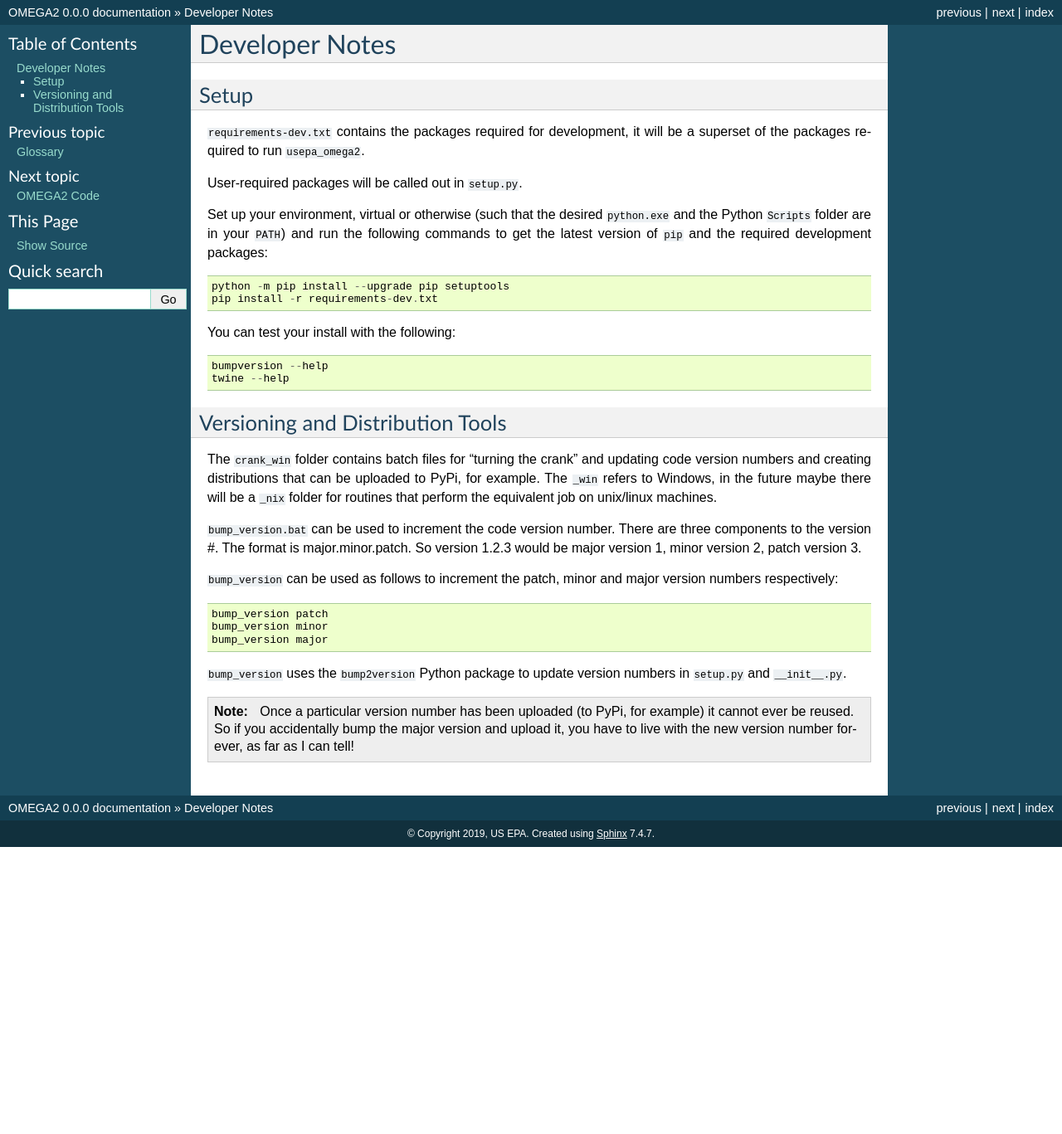
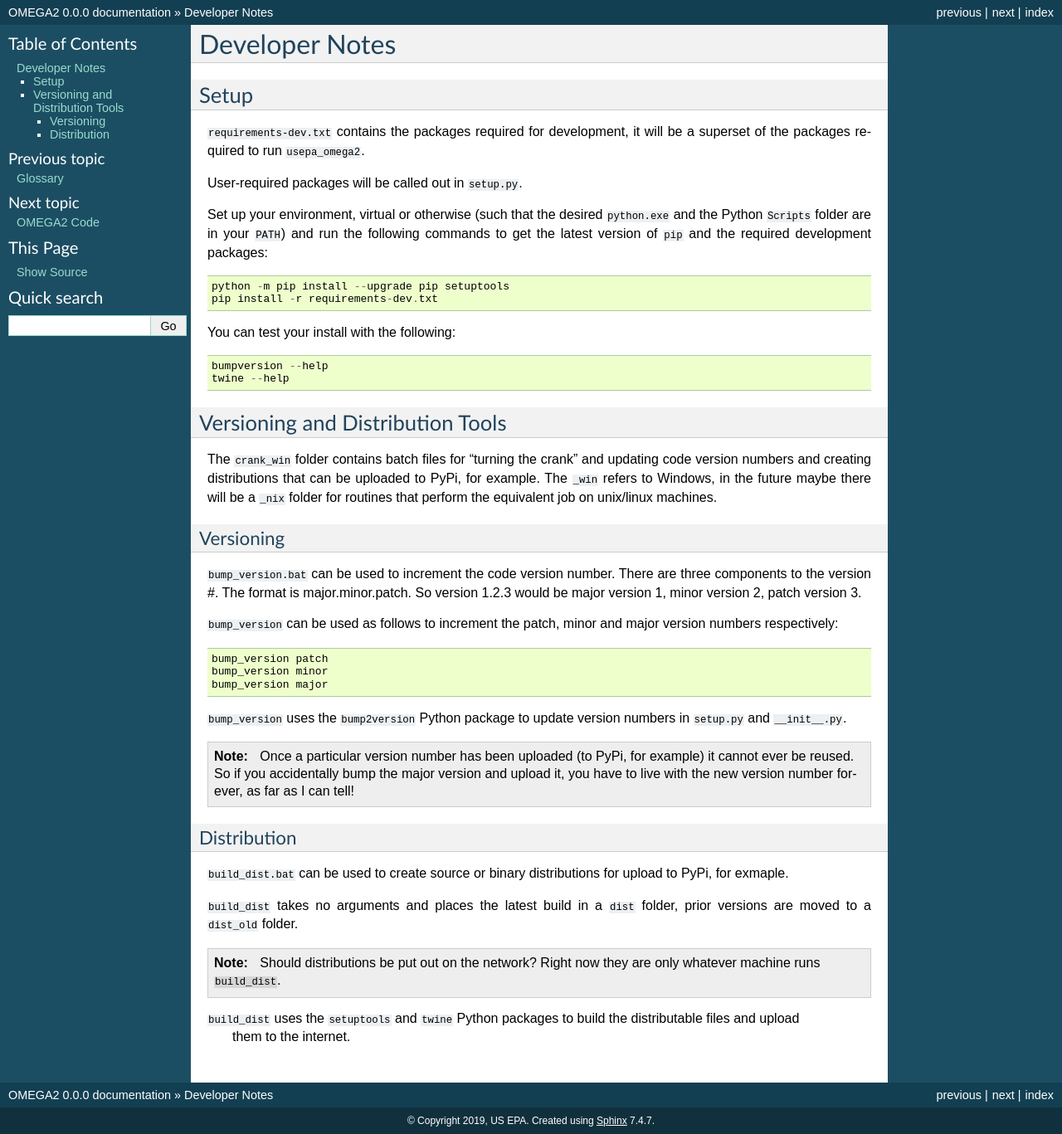
Before and after one commit to USEPA/EPA_OMEGA_Model, a Sphinx documentation site: the page built from doc/source/developer.rst, in a window 1280 px wide. Shown: the whole page at 83% size. Built offline with Sphinx 7.4.7, drawn with Linux system fonts in a browser that asks for light colours; pages that are not in the unit, such as notebooks, are missing from menus; before the commit the page ends 1021 px from its top, so only the background shows below that.

Commit message:
updates for developer notes

```diff
--- a/doc/source/developer.rst
+++ b/doc/source/developer.rst
@@ -32,6 +32,9 @@ The ``crank_win`` folder contains batch files for "turning the crank" and updati
 creating distributions that can be uploaded to PyPi, for example.  The ``_win`` refers to Windows, in the future
 maybe there will be a ``_nix`` folder for routines that perform the equivalent job on unix/linux machines.
 
+Versioning
+^^^^^^^^^^
+
 ``bump_version.bat`` can be used to increment the code version number.  There are three components to the version #.
 The format is major.minor.patch.  So version 1.2.3 would be major version 1, minor version 2, patch version 3.
 
@@ -48,3 +51,18 @@ in ``setup.py`` and ``__init__.py``.
     Once a particular version number has been uploaded (to PyPi, for example) it cannot ever be reused.  So if you
     accidentally bump the major version and upload it, you have to live with the new version number forever, as far as
     I can tell!
+
+Distribution
+^^^^^^^^^^^^
+
+``build_dist.bat`` can be used to create source or binary distributions for upload to PyPi, for exmaple.
+
+``build_dist`` takes no arguments and places the latest build in a ``dist`` folder, prior versions are moved to a
+``dist_old`` folder.
+
+.. note::
+
+    Should distributions be put out on the network?  Right now they are only whatever machine runs ``build_dist``.
+
+``build_dist`` uses the ``setuptools`` and ``twine`` Python packages to build the distributable files and upload
+ them to the internet.
```
